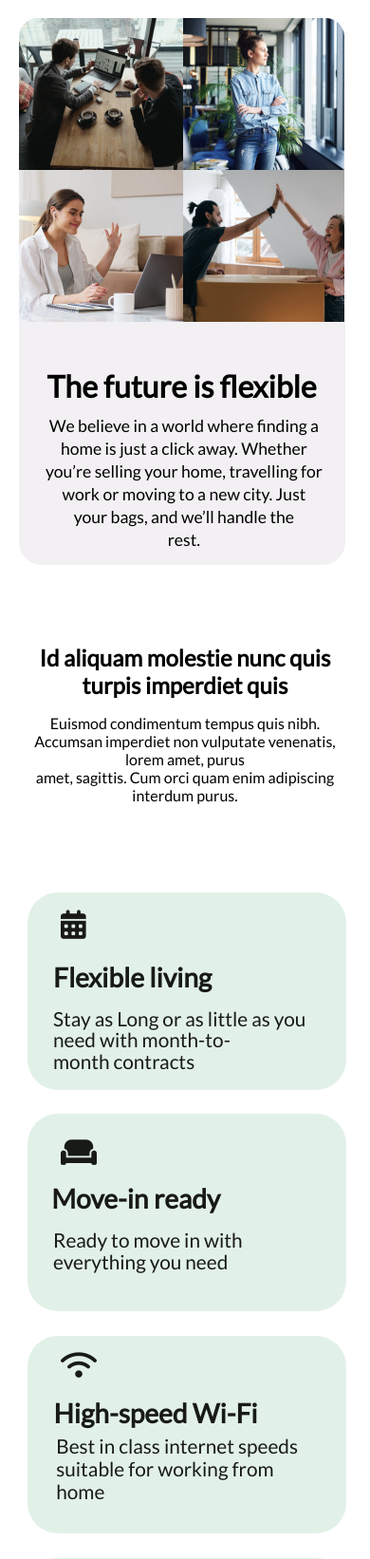
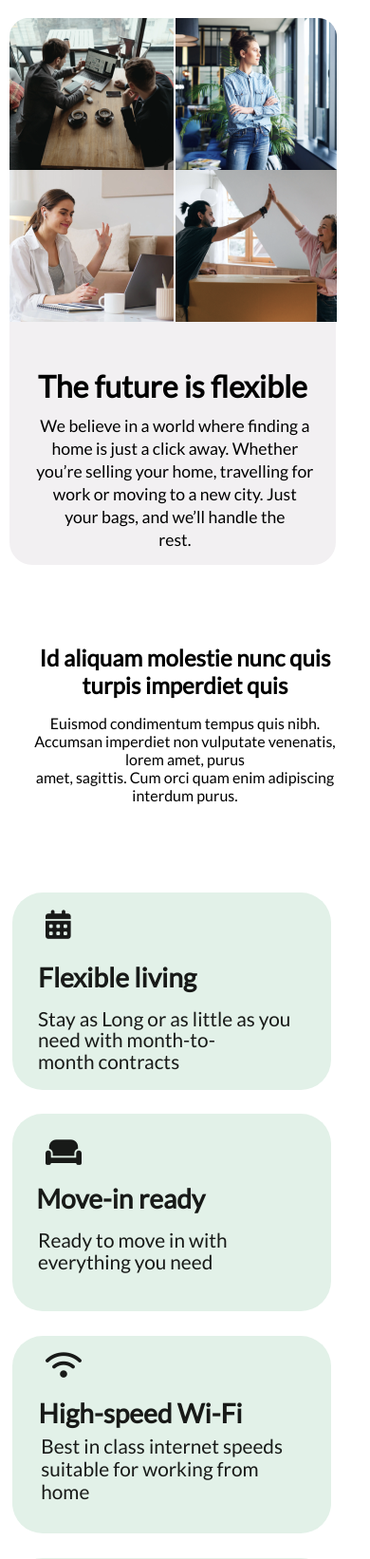
Before and after one commit to Stevdev001/test, a plain HTML site: page index.html in a window 390 px wide. Shown: the part 953-2595 px from the top of the page at 95% size. Drawn offline with Linux system fonts and the light colour scheme.

Commit message:
last change

```diff
--- a/style.css
+++ b/style.css
@@ -371,14 +371,15 @@ height: 12.4rem;
 .contain-grid {
 position: relative;
   display: grid;
+  right: 0.6rem;
 }
 
 .images-child{
       display: grid;
       grid-template-columns: 1fr 1fr;
       padding-top: 1rem;
-      width: 0;
 }
+
 
  .images {
   display:none;
@@ -425,7 +426,7 @@ text-align: center;
   display: flex;
   flex-direction: column;
    padding-top:  5rem;
-    right: 1rem;
+    right: 2rem;
     font-family: "Lato", sans-serif;
   font-weight: 100;
   font-style: normal;
```
